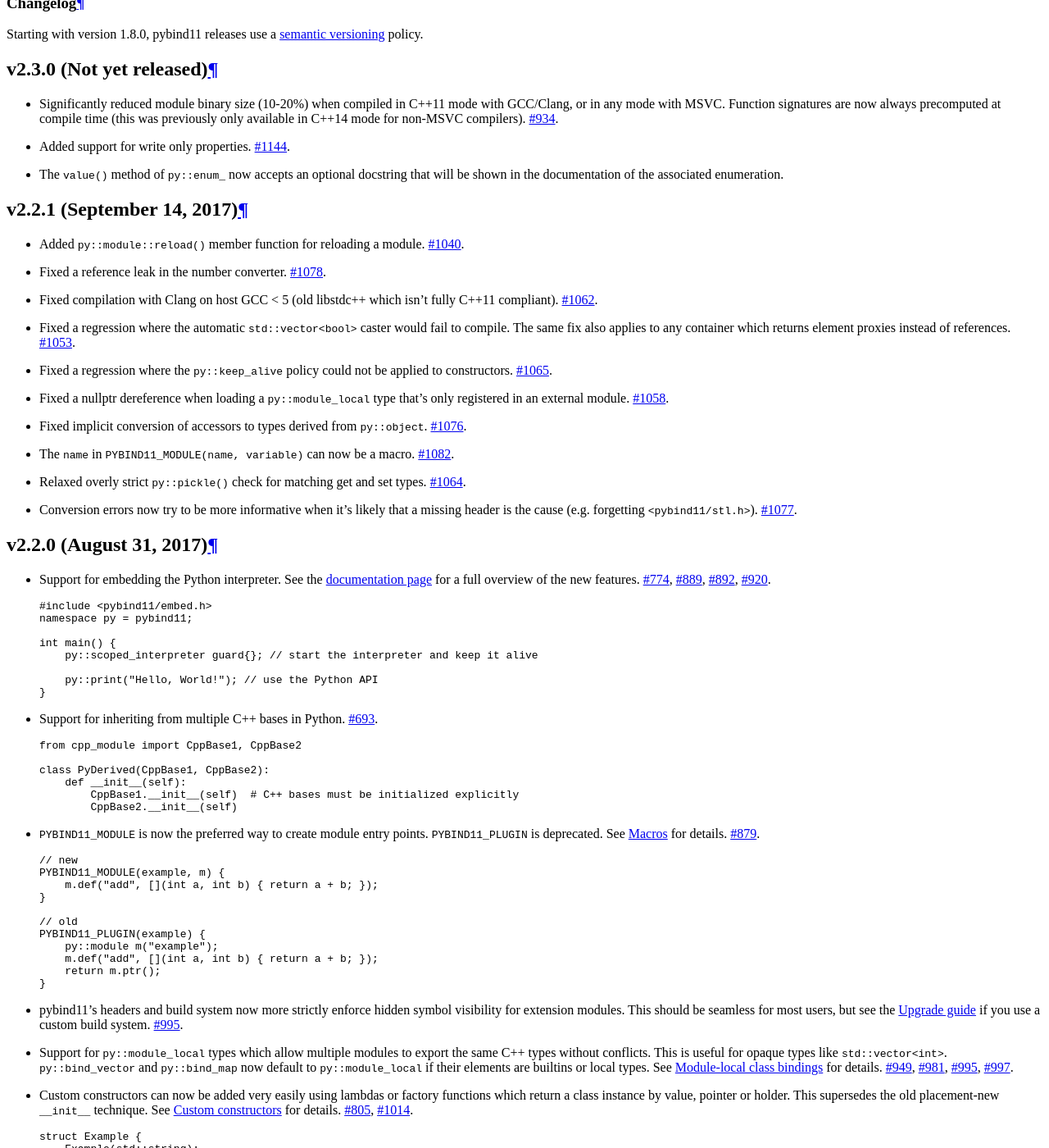
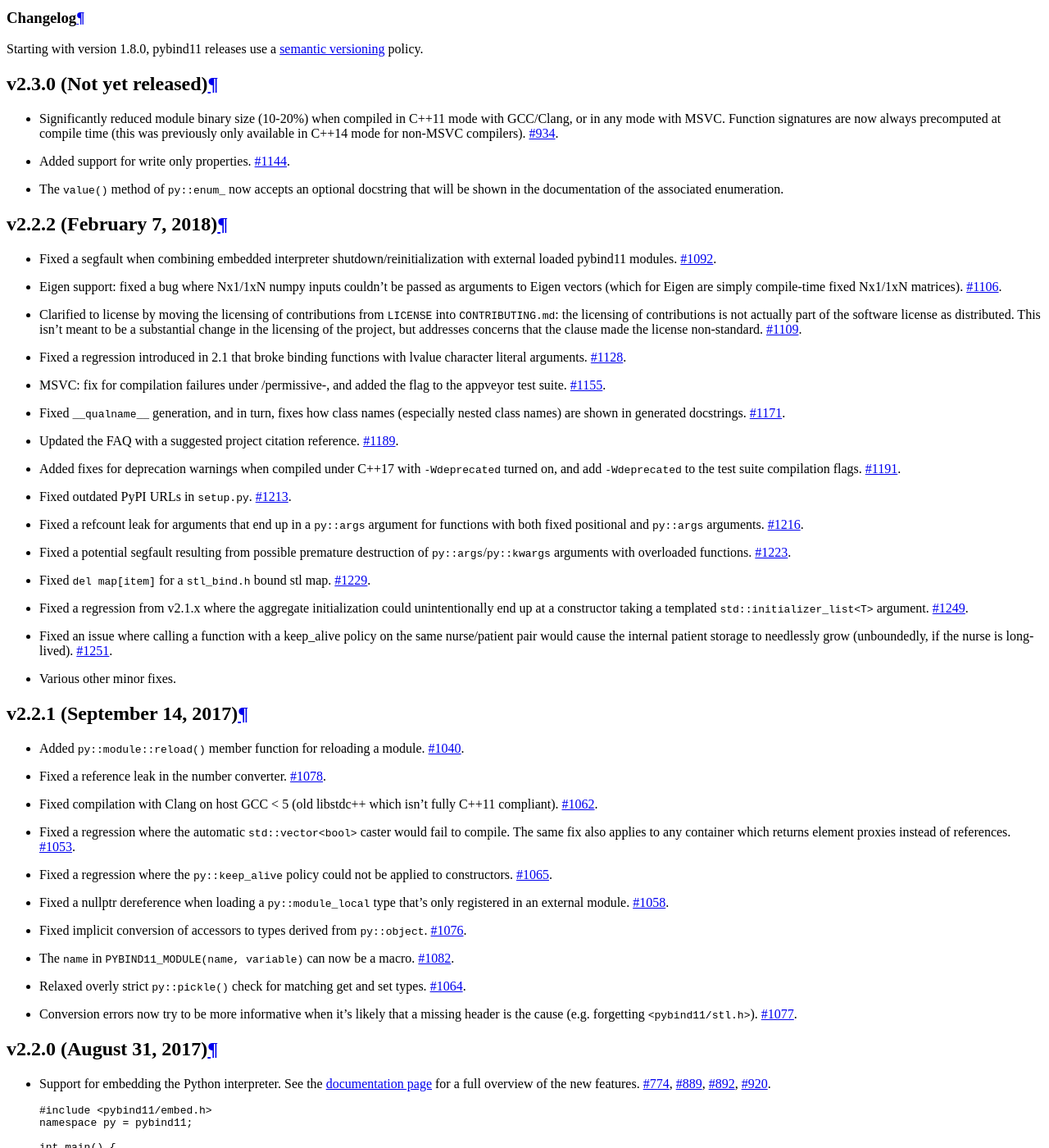
Before and after one commit to pybind/pybind11, a Sphinx documentation site: the page built from docs/changelog.rst, in a window 1280 px wide and 1400 px high, scrolled down 1027 px. Shown: the whole window at 82% size. Built offline with Sphinx 7.4.7 and the Read the Docs theme 2.0.0, drawn with Linux system fonts in a browser that asks for light colours; some of the changed text lies outside the part shown.

Commit message:
added v2.2.2 changelog

```diff
--- a/docs/changelog.rst
+++ b/docs/changelog.rst
@@ -20,6 +20,71 @@
 
 * The ``value()``  method of ``py::enum_`` now accepts an optional docstring
   that will be shown in the documentation of the associated enumeration.
+
+v2.2.2 (February 7, 2018)
+-----------------------------------------------------
+
+* Fixed a segfault when combining embedded interpreter
+  shutdown/reinitialization with external loaded pybind11 modules.
+  `#1092 <https://github.com/pybind/pybind11/pull/1092>`_.
+
+* Eigen support: fixed a bug where Nx1/1xN numpy inputs couldn't be passed as
+  arguments to Eigen vectors (which for Eigen are simply compile-time fixed
+  Nx1/1xN matrices).
+  `#1106 <https://github.com/pybind/pybind11/pull/1106>`_.
+
+* Clarified to license by moving the licensing of contributions from
+  ``LICENSE`` into ``CONTRIBUTING.md``: the licensing of contributions is not
+  actually part of the software license as distributed.  This isn't meant to be
+  a substantial change in the licensing of the project, but addresses concerns
+  that the clause made the license non-standard.
+  `#1109 <https://github.com/pybind/pybind11/issues/1109>`_.
+
+* Fixed a regression introduced in 2.1 that broke binding functions with lvalue
+  character literal arguments.
+  `#1128 <https://github.com/pybind/pybind11/pull/1128>`_.
+
+* MSVC: fix for compilation failures under /permissive-, and added the flag to
+  the appveyor test suite.
+  `#1155 <https://github.com/pybind/pybind11/pull/1155>`_.
+
+* Fixed ``__qualname__`` generation, and in turn, fixes how class names
+  (especially nested class names) are shown in generated docstrings.
+  `#1171 <https://github.com/pybind/pybind11/pull/1171>`_.
+
+* Updated the FAQ with a suggested project citation reference.
+  `#1189 <https://github.com/pybind/pybind11/pull/1189>`_.
+
+* Added fixes for deprecation warnings when compiled under C++17 with
+  ``-Wdeprecated`` turned on, and add ``-Wdeprecated`` to the test suite
+  compilation flags.
+  `#1191 <https://github.com/pybind/pybind11/pull/1191>`_.
+
+* Fixed outdated PyPI URLs in ``setup.py``.
+  `#1213 <https://github.com/pybind/pybind11/pull/1213>`_.
+
+* Fixed a refcount leak for arguments that end up in a ``py::args`` argument
+  for functions with both fixed positional and ``py::args`` arguments.
+  `#1216 <https://github.com/pybind/pybind11/pull/1216>`_.
+
+* Fixed a potential segfault resulting from possible premature destruction of
+  ``py::args``/``py::kwargs`` arguments with overloaded functions.
+  `#1223 <https://github.com/pybind/pybind11/pull/1223>`_.
+
+* Fixed ``del map[item]`` for a ``stl_bind.h`` bound stl map.
+  `#1229 <https://github.com/pybind/pybind11/pull/1229>`_.
+
+* Fixed a regression from v2.1.x where the aggregate initialization could
+  unintentionally end up at a constructor taking a templated
+  ``std::initializer_list<T>`` argument.
+  `#1249 <https://github.com/pybind/pybind11/pull/1249>`_.
+
+* Fixed an issue where calling a function with a keep_alive policy on the same
+  nurse/patient pair would cause the internal patient storage to needlessly
+  grow (unboundedly, if the nurse is long-lived).
+  `#1251 <https://github.com/pybind/pybind11/issues/1251>`_.
+
+* Various other minor fixes.
 
 v2.2.1 (September 14, 2017)
 -----------------------------------------------------
```
